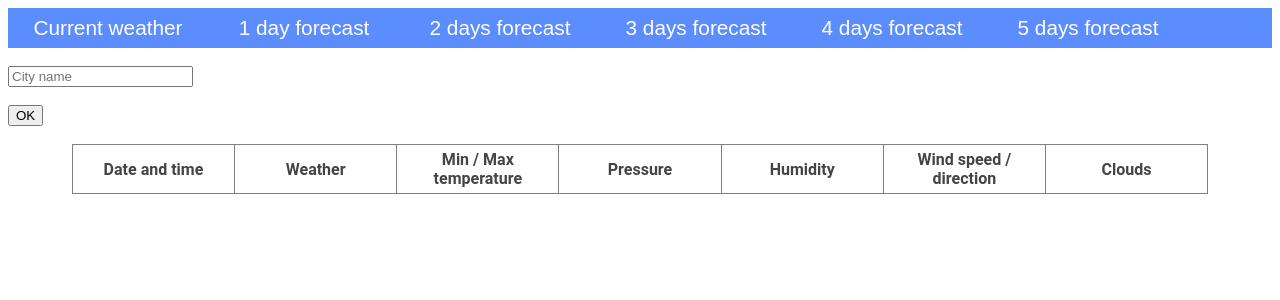
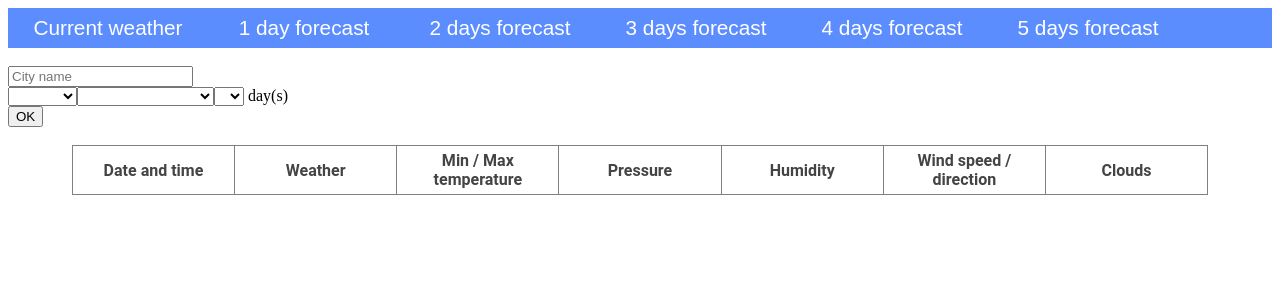
Before and after one commit to leminhtr/WeatherForecastApp, an Angular app: page /forecast5 in a window 1280 px wide. Shown: the top 300 px of the page. Built offline with nearby package versions, Linux system fonts and the light colour scheme.

Commit message:
add unit+lang+dayNumber choice for forecast

```diff
--- a/src/app/forecast.ts
+++ b/src/app/forecast.ts
@@ -1,6 +1,7 @@
 export class Forecast {
   constructor(public day: string,
               public icon: string,
+              public weatherInfo: string,
               public tempMin: string,
               public tempMax: string,
               public pressure : string,
--- a/src/app/forecast5/forecast5.component.html
+++ b/src/app/forecast5/forecast5.component.html
@@ -5,6 +5,16 @@
 
     <br>
 
+    <select formControlName="forecastUnit" name="unit">
+      <option *ngFor="let u of units" [ngValue]="u.name" >{{u.name}}</option>
+    </select>
+    <select formControlName="forecastLang" name="lang">
+      <option *ngFor="let l of language" value={{l.id}}>{{l.name}}</option>
+    </select>
+
+    <select formControlName="forecastDayNumber" name="dayNumber">
+      <option *ngFor="let n of day" value={{n.dayNumber}}>{{n.dayNumber}}</option>
+    </select> day(s)
 
     <br>
     <button name="button">OK</button>
@@ -27,7 +37,7 @@
       </tr>
       <tr *ngFor="let time of cityForecast">
         <td headers="th1" style="width: 2cm">{{time.day}}</td>
-        <td headers="th2" style="width: 2cm"><img src="https://openweathermap.org/img/w/{{time.icon}}.png"></td>
+        <td headers="th2" style="width: 2cm"><img src="https://openweathermap.org/img/w/{{time.icon}}.png"> {{time.weatherInfo}}</td>
         <td headers="th3" style="width: 2cm">{{time.tempMin}} / {{time.tempMax}}</td>
         <td headers="th4" style="width: 2cm">{{time.pressure}}</td>
         <td headers="th5" style="width: 2cm">{{time.humidity}}</td>
--- a/src/app/forecast5/forecast5.component.ts
+++ b/src/app/forecast5/forecast5.component.ts
@@ -12,6 +12,53 @@ import {WeatherService} from "../weather.service";
 })
 export class Forecast5Component implements OnInit {
 
+  units = [
+    {name: "metric"},
+    {name: "imperial"}
+  ];
+  language = [
+    {id: 'en', name: "English"},
+    {id: 'fr', name: "French"},
+    {id: 'es', name: "Spanish"},
+    {id: 'ar', name: "Arabic"},
+    {id: 'bg', name: "Bulgarian"},
+    {id: 'ca', name: "Catalan"},
+    {id: 'cz', name: "Czech"},
+    {id: 'de', name: "German"},
+    {id: 'el', name: "Greek"},
+    {id: 'fa', name: "Persian"},
+    {id: 'fi', name: "Finish"},
+    {id: 'gl', name: "Galician"},
+    {id: 'hr', name: "Croatian"},
+    {id: 'hu', name: "Hungarian"},
+    {id: 'it', name: "Italian"},
+    {id: 'ja', name: "Japanese"},
+    {id: 'kr', name: "Korean"},
+    {id: 'la', name: "Latvian"},
+    {id: 'lt', name: "Lithuanian"},
+    {id: 'mk', name: "Macedonian"},
+    {id: 'nl', name: "Dutch"},
+    {id: 'pl', name: "Polish"},
+    {id: 'pt', name: "Portuguese"},
+    {id: 'ro', name: "Romanian"},
+    {id: 'ru', name: "Russian"},
+    {id: 'se', name: "Swedish"},
+    {id: 'sk', name: "Slovak"},
+    {id: 'sl', name: "Slovenian"},
+    {id: 'tr', name: "Turkish"},
+    {id: 'ua', name: "Ukrainian"},
+    {id: 'vi', name: "Vietnamese"},
+    {id: 'zh_cn', name: "Chinese Simplified"},
+    {id: 'zh_tw', name: "Chinese Traditional"}
+  ];
+  day = [
+    {dayNumber : 1},
+    {dayNumber : 2},
+    {dayNumber : 3},
+    {dayNumber : 4},
+    {dayNumber : 5}
+    ];
+
   constructor(private weatherService: WeatherService) { }
 
   forecastForm : FormGroup;
@@ -19,17 +66,22 @@ export class Forecast5Component implements OnInit {
 
   ngOnInit() {
     this.forecastForm = new FormGroup({
-      forecastCity: new FormControl('')
+      forecastCity: new FormControl(''),
+      forecastUnit: new FormControl(''),
+      forecastLang: new FormControl(''),
+      forecastDayNumber: new FormControl('')
     })
   }
 
   onSubmit(){
+    console.log(this.forecastForm);
     this.cityForecast.splice(0,this.cityForecast.length)
-    this.weatherService.forecast5(this.forecastForm.value.forecastCity).subscribe(
+    this.weatherService.forecast5(this.forecastForm.value.forecastCity, this.forecastForm.value.forecastUnit, this.forecastForm.value.forecastLang).subscribe(
       (data) => {
-        for(let i=0; i<data.list.length; i+=1){
+        for(let i=0; i<this.forecastForm.value.forecastDayNumber*8; i+=1){
           const tmp = new Forecast(data.list[i].dt_txt,
             data.list[i].weather[0].icon,
+            data.list[i].weather[0].description,
             data.list[i].main.temp_min,
             data.list[i].main.temp_max,
             data.list[i].main.pressure,
--- a/src/app/weather.service.ts
+++ b/src/app/weather.service.ts
@@ -22,8 +22,8 @@ export class WeatherService {
     return this.http.get(`https://api.openweathermap.org/data/2.5/weather?q=${city}&appid=3c1cd1d8650e75bc7ba8fdb48d06e445&units=${unit}&lang=${lang}`).map((response:Response) => response.json());
   }
 
-  forecast5(city:string){
-    return this.http.get(`https://api.openweathermap.org/data/2.5/forecast?q=${city}&appid=3c1cd1d8650e75bc7ba8fdb48d06e445&units=imperial`).map((response:Response) => response.json());
+  forecast5(city:string, unit: string, lang: string){
+    return this.http.get(`https://api.openweathermap.org/data/2.5/forecast?q=${city}&appid=3c1cd1d8650e75bc7ba8fdb48d06e445&units=${unit}&lang=${lang}`).map((response:Response) => response.json());
   }
 
 }
```
